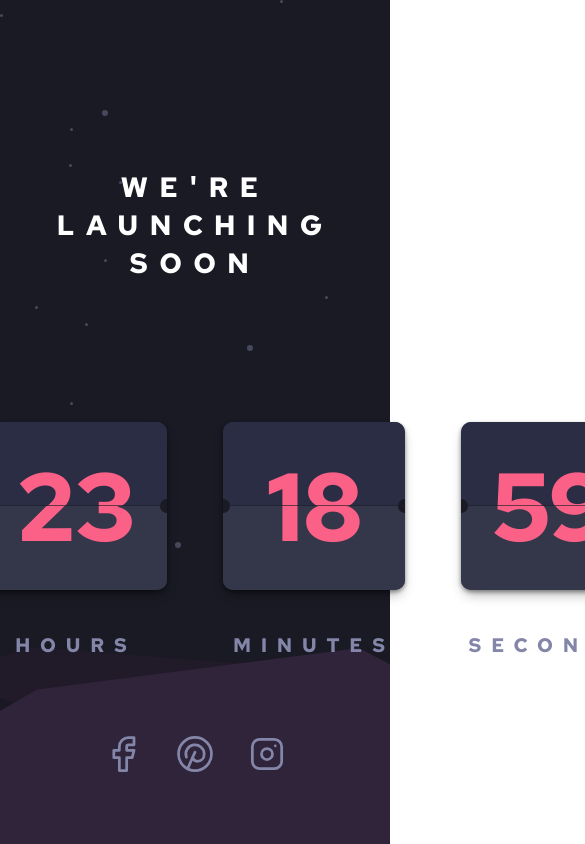
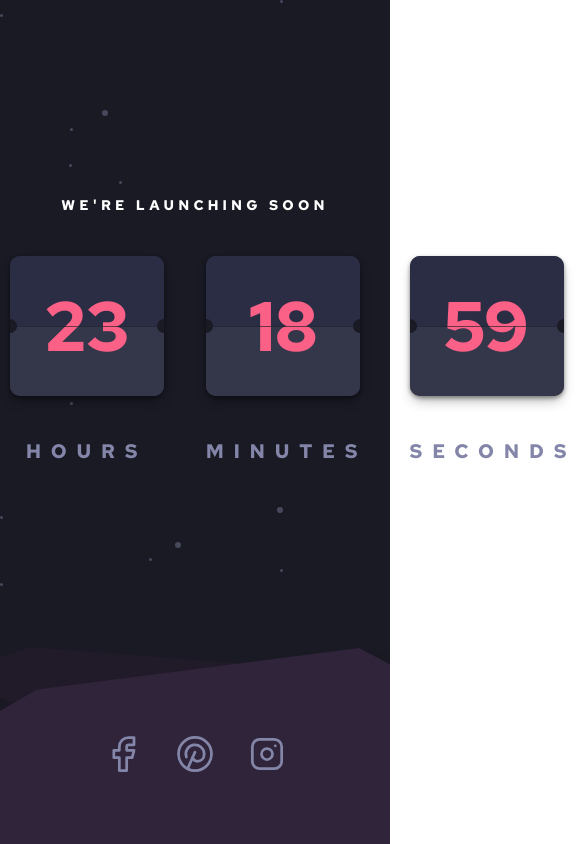
Before and after one commit to alvaromd99/countdown-timer, a website built with Vite: page index.html in a window 390 px wide. Shown: the top 844 px of the page, 585 px wide, since content can reach past the window. Built offline with nearby package versions, Linux system fonts and the light colour scheme.

Commit message:
start making 1024 media query

```diff
--- a/style.css
+++ b/style.css
@@ -17,8 +17,75 @@
 
 	/* Various variables */
 	--card-width: 13em;
+	--card-height: 12em;
 	--font-size: 7em;
 	--line-height: 1.75;
+}
+
+@media (max-width: 1440px) {
+	.container {
+		padding-top: 12em;
+	}
+
+	.counter {
+		gap: 3em;
+	}
+
+	.counter-cont h1 {
+		font-size: 2em;
+		letter-spacing: 0.4em;
+		margin-bottom: 5em;
+	}
+
+	.circle.left {
+		top: 5.5em;
+	}
+
+	.circle.right {
+		top: 5.5em;
+	}
+
+	.line {
+		top: 5.95em;
+	}
+}
+
+@media (max-width: 1024px) {
+	:root {
+		--card-width: 11em;
+		--card-height: 10em;
+		--font-size: 5em;
+		--line-height: 2;
+	}
+
+	.container {
+		padding-top: 14em;
+	}
+
+	.counter {
+		gap: 3em;
+	}
+
+	.counter-cont h1 {
+		font-size: 1em;
+		letter-spacing: 0.3em;
+		margin-bottom: 3em;
+	}
+
+	.circle.left {
+		top: 4.5em;
+	}
+
+	.circle.right {
+		top: 4.5em;
+	}
+
+	.line {
+		top: 5em;
+	}
+}
+
+@media (max-width: 768px) {
 }
 
 #app {
@@ -32,23 +99,18 @@
 	background-image: url('/pattern-hills.svg');
 	background-repeat: no-repeat;
 	background-position: bottom;
-	padding-top: 12em;
 }
 
 .counter-cont h1 {
 	color: var(--title-color);
 	text-transform: uppercase;
-	font-size: 2em;
 	text-align: center;
-	letter-spacing: 0.4em;
-	margin-bottom: 5em;
 }
 
 .counter {
 	display: flex;
 	align-items: center;
 	justify-content: center;
-	gap: 4em;
 }
 
 .segment-cont p {
@@ -62,7 +124,7 @@
 
 .card {
 	width: var(--card-width);
-	height: 12em;
+	height: var(--card-height);
 	position: relative;
 	border-radius: 10px;
 	overflow: hidden;
@@ -141,12 +203,10 @@
 
 .circle.left {
 	border-radius: 0 0.5em 0.5em 0;
-	top: 5.5em;
 }
 
 .circle.right {
 	border-radius: 0.5em 0 0 0.5em;
-	top: 5.5em;
 	right: 0;
 }
 
@@ -154,7 +214,6 @@
 	width: 100%;
 	height: 1px;
 	position: absolute;
-	top: 5.95em;
 	background-color: var(--line-color);
 }
 
```
Also changed, not shown: index.html (+0 -5 lines).
